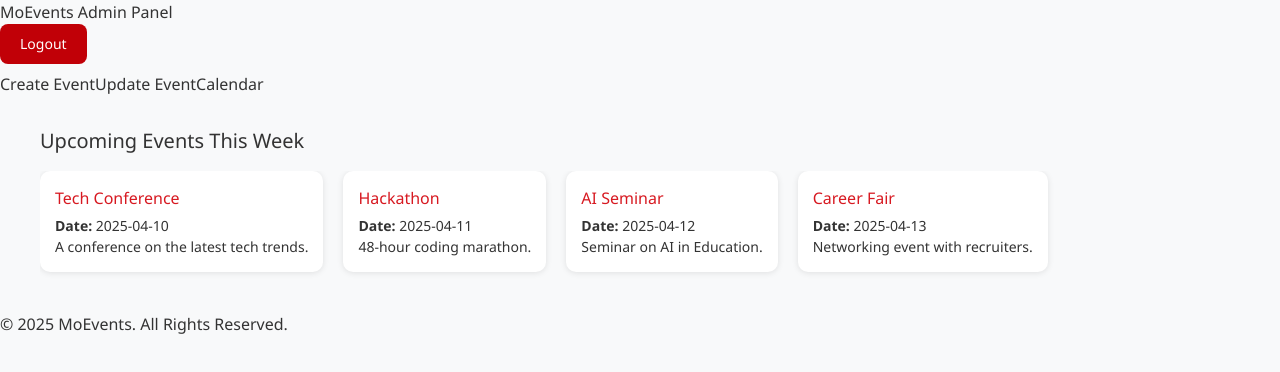
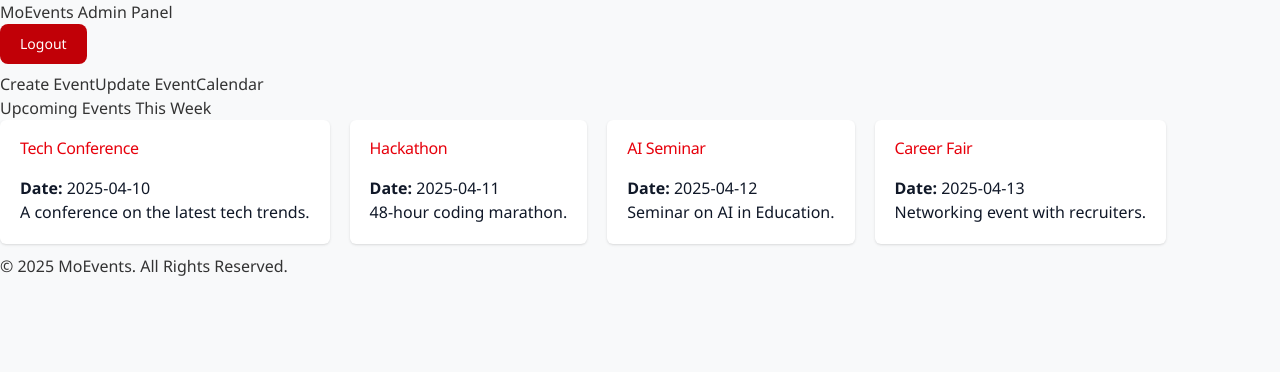
Before and after one commit to Tanushree28/MoEvents, a React (Vite) app in the folder frontend/: page /admin/dashboard in a window 1280 px wide. Shown: the top 372 px of the page. Built offline with nearby package versions, Linux system fonts and the light colour scheme; no server answers; sample sign-in values are in the browser's storage.

Commit message:
Add tailwind components

```diff
--- a/frontend/src/components/Login.jsx
+++ b/frontend/src/components/Login.jsx
@@ -5,6 +5,7 @@ import useApi from "../hooks/useApi";
 import { useAuth } from "../contexts/AuthContext";
 import "../styles/login.css";
 import logow from "../assets/logo.png";
+import Button from "./atoms/button";
 
 function Login() {
   const [username, setUsername] = useState("");
@@ -27,8 +28,8 @@ function Login() {
     try {
       const data = await fetchData({ username, password });
       if (data?.token) {
-        login(data.token); // <-- update context
-        navigate(from, { replace: true }); // <-- redirect
+        login(data.token);
+        navigate(from, { replace: true });
       } else {
         setErrorMessage("Authentication failed. Please try again.");
       }
@@ -65,11 +66,8 @@ function Login() {
             />
           </div>
           {errorMessage && <p className="error-message">{errorMessage}</p>}
-          <div>
-            <button type="submit" className="form-submit" disabled={loading}>
-              {loading ? "Signing In..." : "Sign In"}
-            </button>
-          </div>
+
+          <Button variant="default" primaryText="Sign" fullWidth />
         </form>
         <p>
           Forgot Password? <a href="/forgot-password">Click Here</a>
--- /dev/null
+++ b/frontend/src/components/atoms/button.jsx
@@ -0,0 +1,45 @@
+const Button = ({
+  loading = false,
+  fallbackText = "Signing In..",
+  primaryText = "Sign In",
+  variant = "default",
+  size = "default",
+  fullWidth = false,
+  ...props
+}) => {
+  let variantOptions = {
+    allVariants: {
+      default: "bg-blue-500 text-white shadow hover:bg-blue-600",
+      destructive: "bg-red-600 text-white shadow-sm hover:bg-red-700",
+      outline:
+        "border border-gray-300 bg-white shadow-sm hover:bg-gray-100 hover:text-gray-900",
+      secondary: "bg-gray-100 text-gray-800 shadow-sm hover:bg-gray-200",
+      ghost: "bg-transparent hover:bg-gray-100 hover:text-gray-900",
+      link: "text-blue-600 underline-offset-4 hover:underline",
+    },
+    allSize: {
+      default: "h-9 rounded-md px-4 py-2 text-sm",
+      sm: "h-8 rounded-md px-3 text-xs text-center",
+      lg: "h-10 rounded-md px-8 text-base",
+      icon: "h-9 w-9 p-2",
+    },
+  };
+
+  const { allVariants, allSize } = variantOptions;
+  const widthStyle = fullWidth ? "w-full align-middle text-center" : "";
+  const variantStyle =
+    allVariants[variant] + " " + allSize[size] + " " + widthStyle;
+
+  return (
+    <button
+      type="submit"
+      className={`${variantStyle}`}
+      disabled={loading}
+      {...props}
+    >
+      {loading ? fallbackText : primaryText}
+    </button>
+  );
+};
+
+export default Button;
--- /dev/null
+++ b/frontend/src/components/atoms/card.jsx
@@ -0,0 +1,49 @@
+import React from "react";
+import { cn } from "../../lib/utils/cn";
+
+const Card = ({ className, ...props }, ref) => (
+  <div
+    ref={ref}
+    className={cn(
+      "rounded-md tdfsyWDTVMGl FG56T V bg-white text-gray-900 shadow",
+      className
+    )}
+    {...props}
+  />
+);
+
+const CardHeader = ({ className, ...props }) => (
+  <div className={cn("flex flex-col space-y-1 p-5", className)} {...props} />
+);
+
+const CardDescription = ({ className, ...props }, ref) => (
+  <p ref={ref} className={cn("text-sm text-gray-500", className)} {...props} />
+);
+
+const CardTitle = ({ className, ...props }, ref) => (
+  <h3
+    ref={ref}
+    className={cn(
+      "text-red-600 font-medium leading-none tracking-tight",
+      className
+    )}
+    {...props}
+  />
+);
+
+const CardContent = ({ className, ...props }, ref) => (
+  <div ref={ref} className={cn("p-5 pt-0", className)} {...props} />
+);
+
+const CardFooter = ({ className, ...props }) => (
+  <div className={cn("flex items-center p-6 pt-0", className)} {...props} />
+);
+
+export {
+  Card,
+  CardHeader,
+  CardFooter,
+  CardTitle,
+  CardDescription,
+  CardContent,
+};
--- /dev/null
+++ b/frontend/src/lib/utils/cn.js
@@ -0,0 +1,6 @@
+import {clsx} from "clsx";
+import {twMerge} from 'tailwind-merge'
+
+export function cn(...inputs) {
+    return twMerge(clsx(...inputs))
+}
--- a/frontend/src/pages/AdminDashboard.jsx
+++ b/frontend/src/pages/AdminDashboard.jsx
@@ -1,6 +1,14 @@
 import React, { useState } from "react";
 import "../styles/admindashboard.css";
 import { useAuth } from "../contexts/AuthContext";
+import {
+  Card,
+  CardContent,
+  CardDescription,
+  CardFooter,
+  CardHeader,
+  CardTitle,
+} from "../components/atoms/card";
 
 function AdminDashboard() {
   const [showCreateEventForm, setShowCreateEventForm] = useState(false);
@@ -185,23 +193,22 @@ function AdminDashboard() {
           </form>
         </div>
       )}
-
-      <main className="dashboard-main">
-        <section className="upcoming-events">
       <h2>Upcoming Events This Week</h2>
       <div className="event-scroll">
         {upcomingEvents.map((event) => (
-              <div key={event.id} className="event-card">
-                <h3>{event.title}</h3>
+          <Card>
+            <CardHeader>
+              <CardTitle>{event.title}</CardTitle>
+            </CardHeader>
+            <CardContent>
               <p>
                 <strong>Date:</strong> {event.date}
               </p>
               <p>{event.description}</p>
-              </div>
+            </CardContent>
+          </Card>
         ))}
       </div>
-        </section>
-      </main>
 
       <footer className="dashboard-footer">
         <p>© 2025 MoEvents. All Rights Reserved.</p>
--- /dev/null
+++ b/package.json
@@ -0,0 +1,6 @@
+{
+	"dependencies": {
+		"clsx": "^2.1.1",
+		"tailwind-merge": "^3.2.0"
+	}
+}
```
Also changed, not shown: 1 other file (tests, documents, lock files or other folders). Lines whose indentation alone changed are shown as unchanged.
